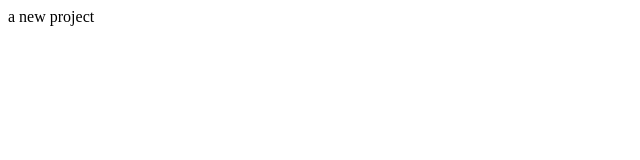
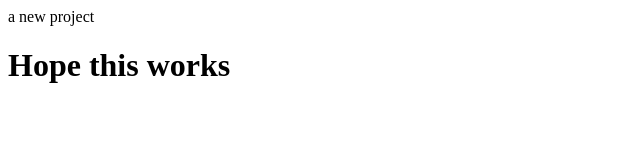
Before and after one commit to keithwgrout/area51, a plain HTML site: page index.html in a window 1280 px wide. Shown: the whole page, without its empty margins (0-640 px from the left). Drawn offline with Linux system fonts and the light colour scheme.

Commit message:
update p2

```diff
--- a/index.html
+++ b/index.html
@@ -1 +1,3 @@
 <p>a new project</p>
+
+<h1>Hope this works</h1>
```
